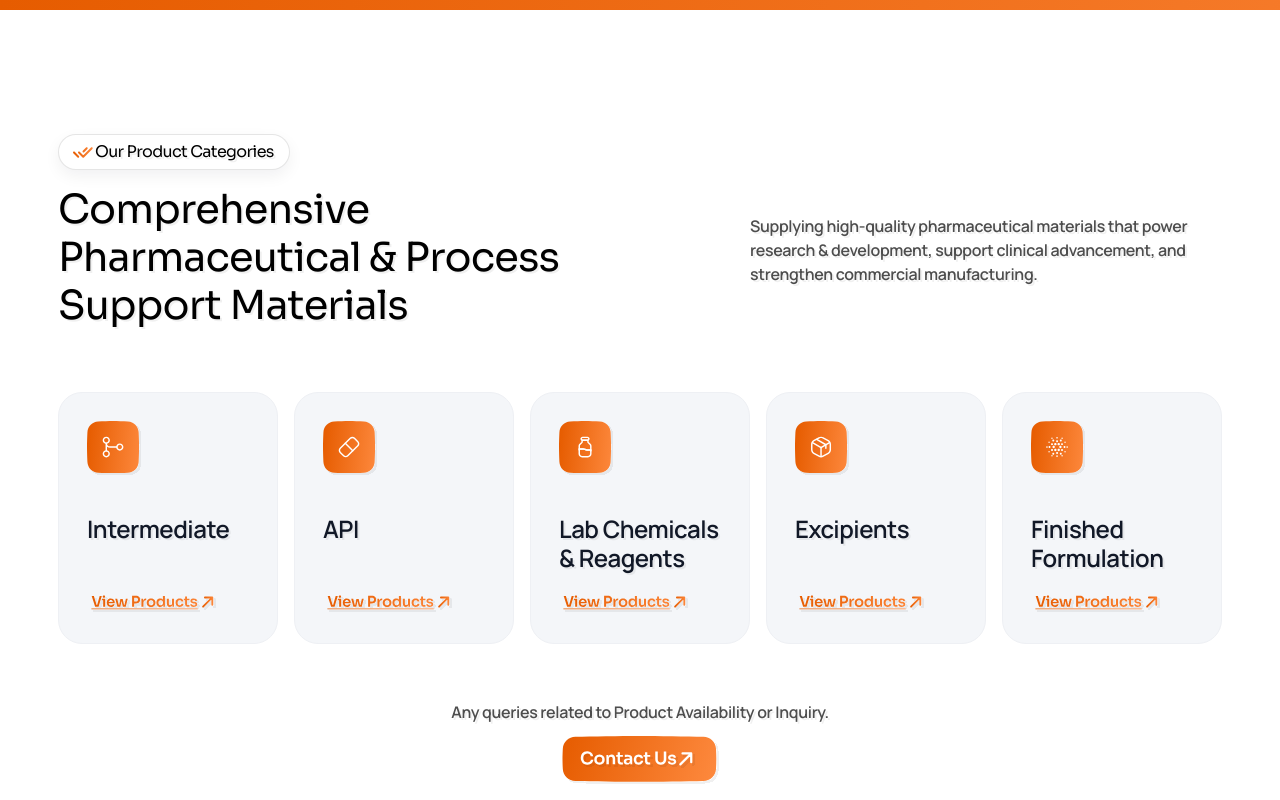
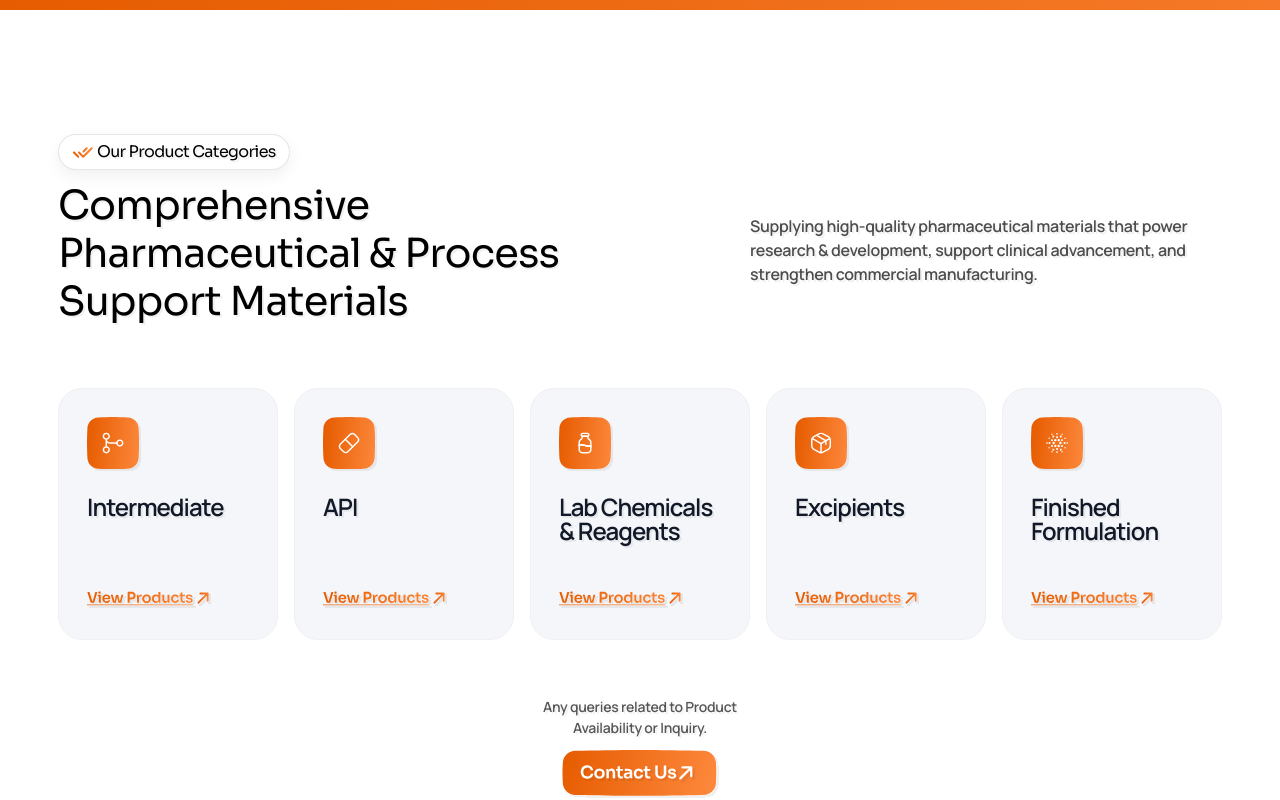
Before and after one commit to intralogicitsolutions/savitur-life-science-fe, a React (Vite) app: page / in a window 1280 px wide. Shown: the part 840-1640 px from the top of the page. Built offline with nearby package versions, Linux system fonts and the light colour scheme.

Commit message:
30-3-2026-update

```diff
--- a/src/components/Hero.jsx
+++ b/src/components/Hero.jsx
@@ -59,7 +59,7 @@ export default function Hero() {
           <div
             className="inline-flex items-center justify-center bg-white/10 rounded-[60px] px-[12px] py-[6px] mt-[204px] mb-[8px] sm:mt-0 sm:ml-0 sm:mb-[14px] border border-[#FFFFFF80] shadow-[2px_2px_0px_0px_#0000000F] w-fit max-w-[300px] h-[36px]"
           >
-            <img src={CheckAll} alt="" className="w-[24px] h-[24px] mr-[2px]" />
+            <img src={CheckAll} alt="" className="mr-[2px] h-5 w-5 sm:h-6 sm:w-6" />
             <span className="text-gray-200 font-sora font-normal text-[16px] leading-[100%] tracking-[-0.04em] whitespace-nowrap">Trusted for Quality & Compliance</span>
           </div>
 
--- a/src/components/ProductCategories.jsx
+++ b/src/components/ProductCategories.jsx
@@ -37,31 +37,29 @@ const categories = [
 
 export default function ProductCategories() {
   return (
-    <section className="w-full bg-white flex justify-center mt-[124px] mb-[124px]">
-      <div className="w-[1164px] h-[648px] mx-auto">
+    <section className="w-full bg-white flex justify-center mt-[60px] mb-[60px] sm:mt-[124px] sm:mb-[124px]">
+      <div className="mx-auto h-[931px] min-h-[931px] w-[354px] max-w-[354px] sm:h-[648px] sm:min-h-0 sm:max-h-none sm:w-full sm:max-w-[1164px] sm:overflow-visible">
         {/* Top content */}
         <div className="flex flex-col lg:flex-row lg:items-start lg:justify-between lg:gap-16">
           <div className="max-w-xl space-y-4">
-          <div className="inline-flex flex-row items-center px-[12px] py-[6px] h-[36px] w-[232px] rounded-full border border-[rgba(0,0,0,0.1)] bg-white shadow-[0_6px_16px_rgba(15,23,42,0.06)]">
-              <span className="flex items-center justify-center" aria-hidden>
-                <img src={CheckAll} alt="" className="w-[24px] h-[24px]" />
-              </span>
+          <div className="inline-flex h-auto min-h-[36px] w-fit max-w-full flex-row items-center rounded-full border border-[rgba(0,0,0,0.1)] bg-white px-[12px] py-[6px] shadow-[0_6px_16px_rgba(15,23,42,0.06)] sm:h-[36px] sm:w-[232px]">
+              <img src={CheckAll} alt="" className="mr-[2px] h-5 w-5 sm:h-6 sm:w-6" />
               <span
-                className="font-sora font-normal text-[16px] leading-[100%] tracking-[-0.04em] text-[#000000]"
+                className="font-sora font-normal text-[12px] leading-[100%] tracking-[-0.04em] text-[#000000] sm:text-[16px]"
                 style={{ textShadow: '2px 2px 0 rgba(0,0,0,0.06)' }}
               >
                 Our Product Categories
               </span>
             </div>
 
-            <h2 className="w-[574px] h-[150px] font-sora font-normal text-[40px] leading-[120%] tracking-[-0.02em] text-[#000000]"
+            <h2 className="h-auto w-full max-w-full font-sora font-normal text-[26px] leading-[120%] tracking-[-0.02em] text-[#000000] !mt-[12px] min-[1600px]:!mt-[16px] sm:h-[150px] sm:w-[574px] sm:text-[40px]"
              style={{ textShadow: '2px 2px 0 rgba(0,0,0,0.06)' }}
             >
               Comprehensive Pharmaceutical &amp; Process Support Materials
             </h2>
           </div>
 
-          <p className="pt-[80px] w-[472px] h-[150px] font-semibold text-[16px] leading-[150%] tracking-[-0.02em] align-middle text-[#4D4D4D]"
+          <p className="h-auto w-full pt-[8px] font-semibold text-[14px] leading-[150%] tracking-[-0.02em] text-[#4D4D4D] sm:pt-[80px] sm:h-[150px] sm:w-[472px] sm:text-[16px]"
              style={{ textShadow: '2px 2px 0 rgba(0,0,0,0.06)' }}
           >
             Supplying high-quality pharmaceutical materials that power research &amp; development,
@@ -70,19 +68,19 @@ export default function ProductCategories() {
         </div>
 
         {/* Category cards */}
-        <div className="grid grid-cols-1 sm:grid-cols-2 lg:grid-cols-5 gap-[16px] w-[1164px] h-[252px] opacity-100 mt-[56px] mb-[56px]">
+        <div className="mt-[28px] mb-[39px] grid w-full grid-cols-2 gap-3 opacity-100 sm:mt-[56px] sm:mb-[56px] sm:gap-[16px] lg:grid-cols-5">
           {categories.map((item) => (
             <article
               key={item.title}
-              className="flex flex-col justify-between w-[220px] h-[252px] rounded-[24px] border border-[#EEF0F4] bg-[#F4F6F9] px-[16px] lg:px-7 lg:py-7"
+              className="flex h-[170px] min-w-0 w-[169px] flex-col justify-between overflow-hidden rounded-[16px] border border-[#EEF0F4] bg-[#F4F6F9] px-[12px] py-[12px] sm:rounded-[24px] sm:px-[16px] sm:py-5 lg:h-[252px] lg:w-[220px] lg:px-7 lg:py-7"
             >
-              <div className="flex flex-col gap-4">
-                <div className="w-[54px] h-[54px] mb-[24px]">
-                  <img src={item.icon} alt={item.title} className="w-[54px] h-[54px]" />
+              <div className="flex flex-col">
+                <div className="sm:w-[54px] sm:h-[54px] w-[40px] h-[40px] mb-[12px] sm:mb-[24px]">
+                  <img src={item.icon} alt={item.title} className="sm:w-[54px] sm:h-[54px] w-[40px] h-[40px]" />
                 </div>
 
                 <h3
-                  className="font-semibold text-[24px] leading-[120%] tracking-[-0.02em] text-[#111827]"
+                  className="font-manrope font-semibold sm:text-[24px] text-[16px] leading-[100%] tracking-[-0.04em] text-[#111827]"
                   style={{ textShadow: '2px 2px 0 rgba(0,0,0,0.06)' }}
                 >
                   {item.title}
@@ -91,17 +89,18 @@ export default function ProductCategories() {
 
               <button
                 type="button"
-                className="inline-flex items-center justify-start w-[138px] h-[24px]"
+                className="inline-flex h-[20px] sm:h-[24px] w-full max-w-[138px] items-center justify-start"
               >
-                <img src={ViewProductImg} alt="View Products" className="w-[138px] h-[24px]" />
+                <img src={ViewProductImg} alt="View Products" className="h-[24px] w-full max-w-[138px] object-contain object-left" />
               </button>
             </article>
           ))}
         </div>
 
         {/* Bottom CTA */}
-        <div className="flex flex-col items-center text-center w-[378px] h-[84px] mx-auto">
-          <p className="font-semibold text-[16px] leading-[150%] tracking-[-0.02em] text-[#4D4D4D]"
+        <div className="mx-auto flex sm:max-w-[378px] w-[195px] h-[94px] flex-col items-center px-2 text-center sm:h-[84px]">
+          <p
+            className="flex h-[42px] w-[195px] items-center justify-center font-manrope font-semibold text-[14px] leading-[150%] tracking-[-0.02em] text-[#4D4D4D] opacity-95 text-center min-[1600px]:whitespace-nowrap sm:whitespace-normal"
             style={{ textShadow: '2px 2px 0 rgba(0,0,0,0.06)' }}
           >
             Any queries related to Product Availability or Inquiry.
@@ -109,9 +108,13 @@ export default function ProductCategories() {
 
           <button
             type="button"
-            className="inline-flex items-center justify-center w-[157px] h-[48px] hover:opacity-90 transition-opacity mt-[12px]"
+            className="inline-flex items-center justify-center w-[132px] h-[40px] hover:opacity-90 transition-opacity mt-[12px] sm:w-[157px] sm:h-[48px]"
           >
-            <img src={ContactBtn} alt="Contact Us" className="w-[157px] h-[48px]" />
+            <img
+              src={ContactBtn}
+              alt="Contact Us"
+              className="w-[195px] h-[94px] sm:w-[157px] sm:h-[48px] mb-0"
+            />
           </button>
         </div>
       </div>
```
Also changed, not shown: src/components/FounderHighlight.jsx (+11 -14 lines).
